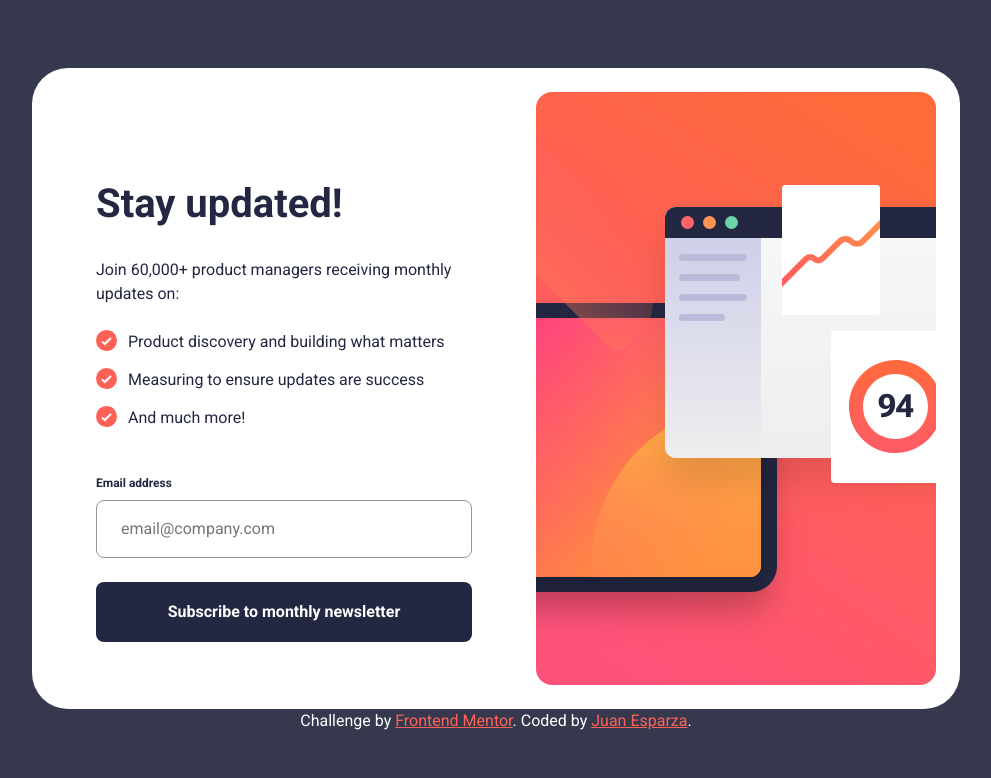
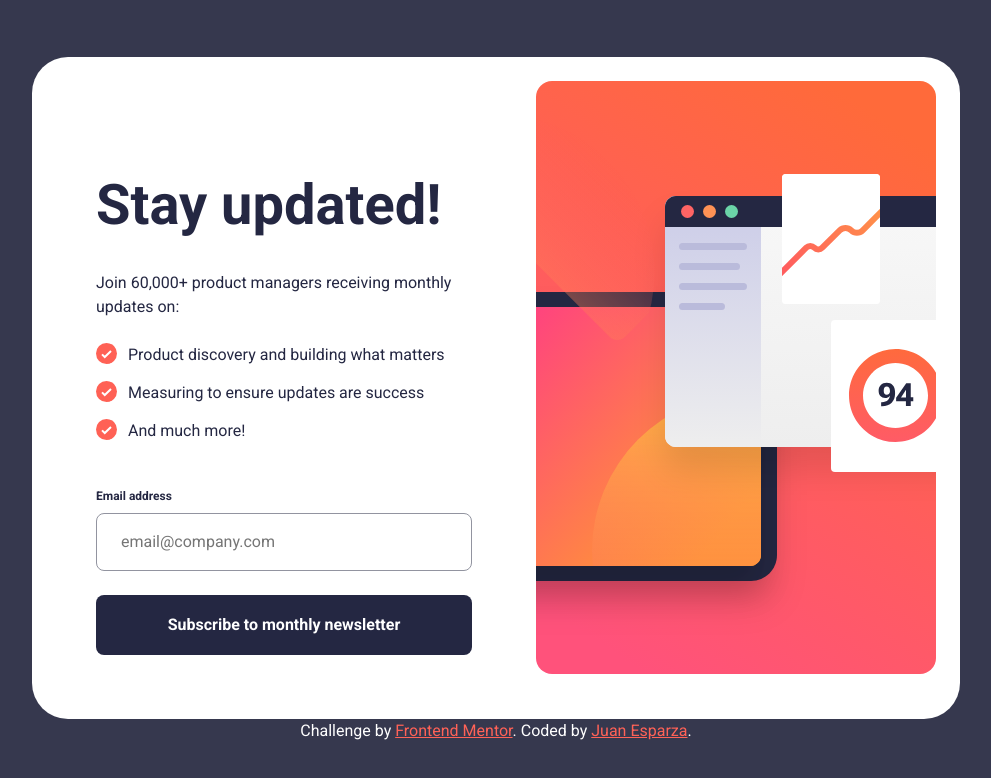
Before and after one commit to JEWebDev/newsletter-signup, a plain HTML site: page index.html in a window 1280 px wide. Shown: the whole page, without its empty margins (144-1135 px from the left). Drawn offline with Linux system fonts and the light colour scheme.

Commit message:
Fix h1 size on desktop view

```diff
--- a/style.css
+++ b/style.css
@@ -279,6 +279,12 @@ body {
 
       .description {
         max-width: 376px;
+
+        h1 {
+          font-size: 3.5rem;
+          padding: 0;
+          margin: 0;
+        }
       }
     }
   }
```
